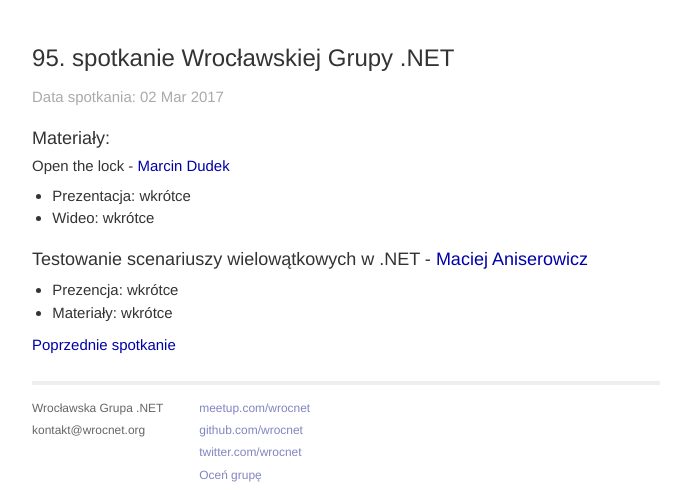
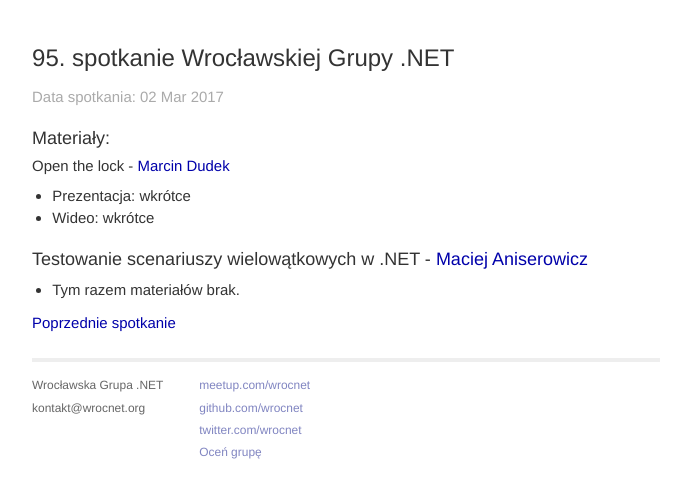
Before and after one commit to wrocnet/wrocnet.github.io, a Jekyll site: the page built from _posts/2017-03-02-95-spotkanie-wroclawskiej-grupy-net.md, in a window 1280 px wide. Shown: the part 500-998 px from the top of the page, without its empty margins (294-985 px from the left). Built offline with Jekyll 4.4.1, drawn with Linux system fonts in a browser that asks for light colours; nearby versions of some CDN libraries; a script that is not in the unit is left out; after the commit the page ends 976 px from its top, so only the background shows below that.

Commit message:
Update 2017-03-02-95-spotkanie-wroclawskiej-grupy-net.md

```diff
--- a/_posts/2017-03-02-95-spotkanie-wroclawskiej-grupy-net.md
+++ b/_posts/2017-03-02-95-spotkanie-wroclawskiej-grupy-net.md
@@ -9,5 +9,4 @@ meetupno: 95
 * Wideo: wkrótce
 
 ### Testowanie scenariuszy wielowątkowych w .NET - [Maciej Aniserowicz](https://twitter.com/maniserowicz)
-* Prezencja: wkrótce
-* Materiały: wkrótce
+* Tym razem materiałów brak.
```
